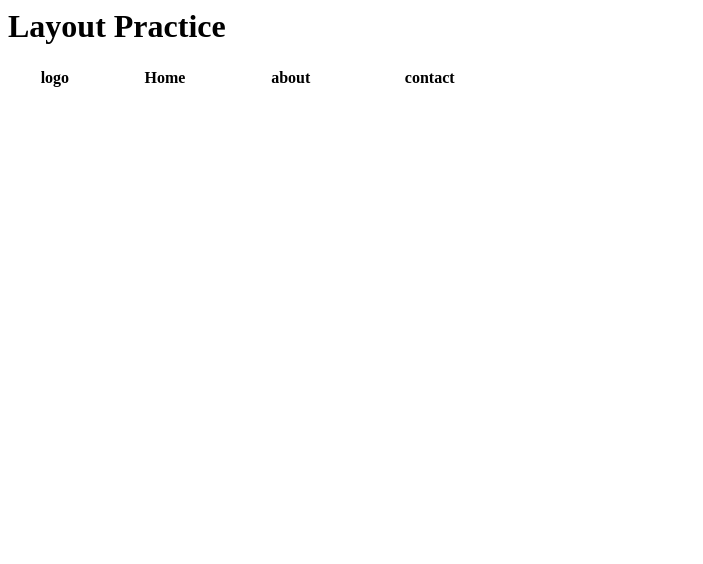
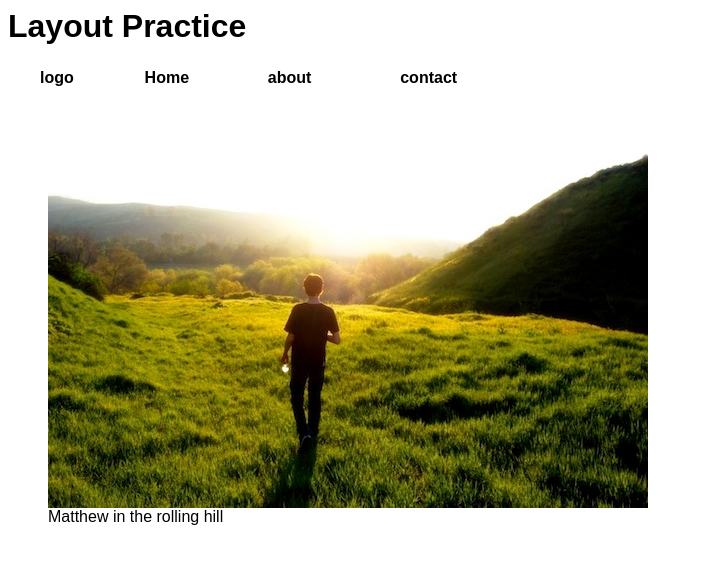
Before and after one commit to KsquareLabs/ksquarelabs-html-kendrick-layout, a plain HTML site: page layout.html in a window 1280 px wide. Shown: the whole page, without its empty margins (0-703 px from the left). Drawn offline with Linux system fonts and the light colour scheme; files that its build step writes are made by us from their sources.

Commit message:
css files

```diff
--- /dev/null
+++ b/css/styles.css
@@ -0,0 +1,22 @@
+
+
+.gallery img {
+  border: solid 2px white;
+  height: 500px;
+  border-style: solid;
+  padding-bottom: 25px;
+}
+h1  {
+  font-color:red;
+}
+figure {
+  border-style:dashed white;
+}
+body {
+  font-family:arial;
+  background-color: white;
+}
+
+th {
+    font-color:red;
+}
--- a/layout.html
+++ b/layout.html
@@ -3,6 +3,8 @@
 <head>
   <title> Layout practice </title>
   <meta charset="utf">
+  <link href="layout-exercise/ksquarelabs-html-kendrick-layout/css/styles.css" type="text/css"
+       rel="stylesheet"/>
 </head>
 
 
@@ -18,21 +20,23 @@
             <th>about</th>
             <th>contact</th>
 
+          </thead>
+  </table>
+
+<div id="gallery">
+    <figure>
+    <img src="images/nat.jpg">
+    <figcaption> Matthew in the rolling hill
+        </figcaption>
 
 
-</thead>
+
+  </figure>
+
+</div>
 
 
 
 
-
-
-
-
-
-
-</table>
-
-
 </body>
 </html>
```
Also changed, not shown: index.html (added, +20 -0 lines), images/nat.jpg (added), 3 other files. Lines whose indentation alone changed are shown as unchanged.
